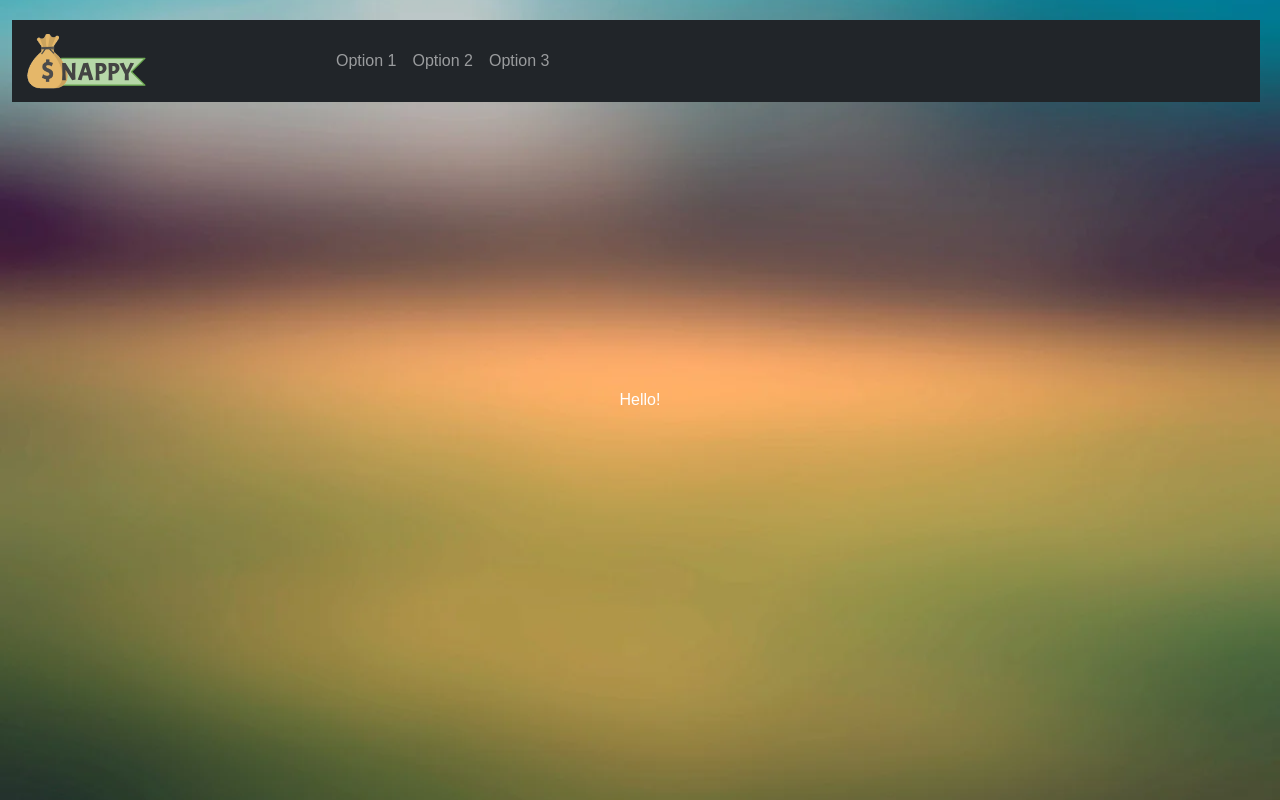
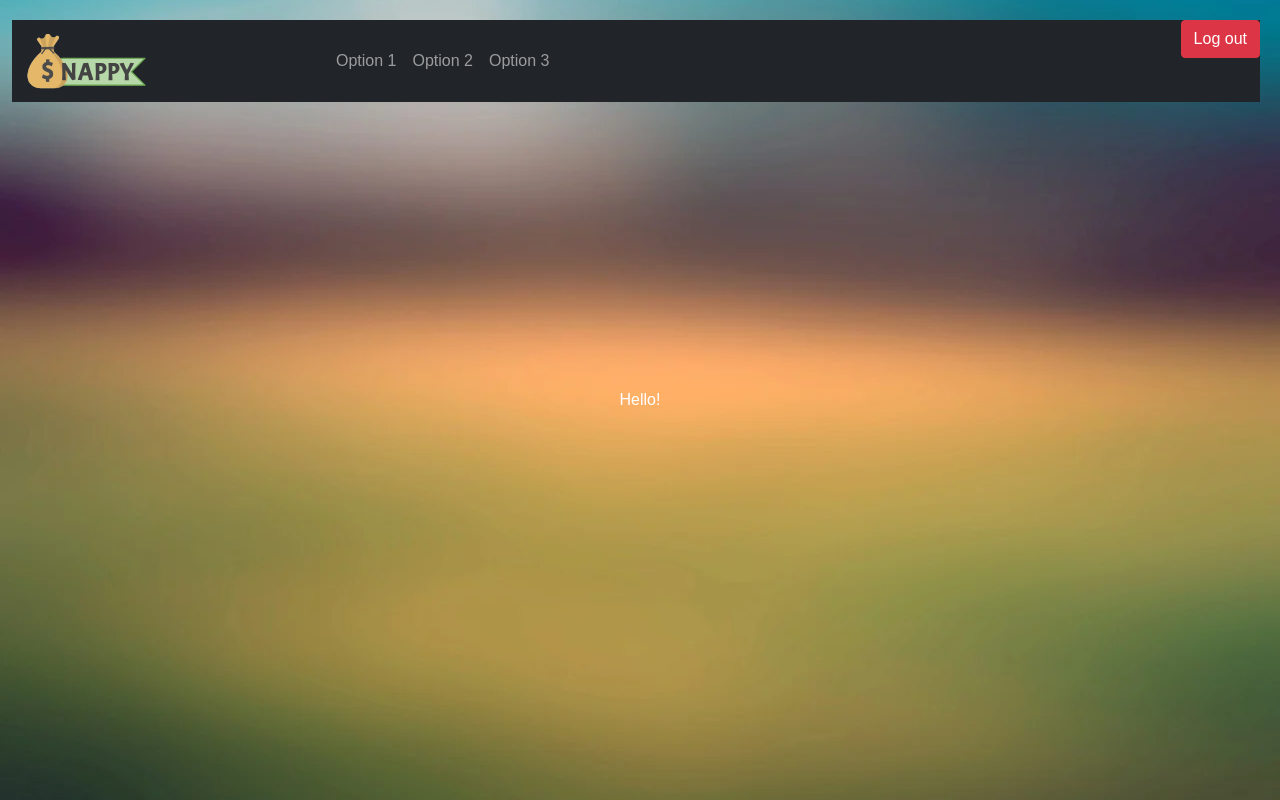
Before and after one commit to conuhacks-sunlife-challenge/app, a React (Vite) app in the folder frontend/: page /main-menu in a window 1280 px wide. Built offline with nearby package versions, Linux system fonts and the light colour scheme.

Commit message:
Add logout button

```diff
--- a/frontend/src/modules/dashboard/index.css
+++ b/frontend/src/modules/dashboard/index.css
@@ -7,3 +7,9 @@
 #top-navigation {
     width: 97.5%;
 }
+
+#logout-button {
+    position: absolute;
+    right:0px;
+    top:0px;
+}
--- a/frontend/src/modules/dashboard/index.tsx
+++ b/frontend/src/modules/dashboard/index.tsx
@@ -21,6 +21,7 @@ const MainMenu: React.FC = () => {
                     </li>
                     </ul>
                 </div>
+                <button type="button" className="btn btn-danger" id="logout-button">Log out</button>
             </nav>
             <div id="main-content-area" >
                 Hello!
```
